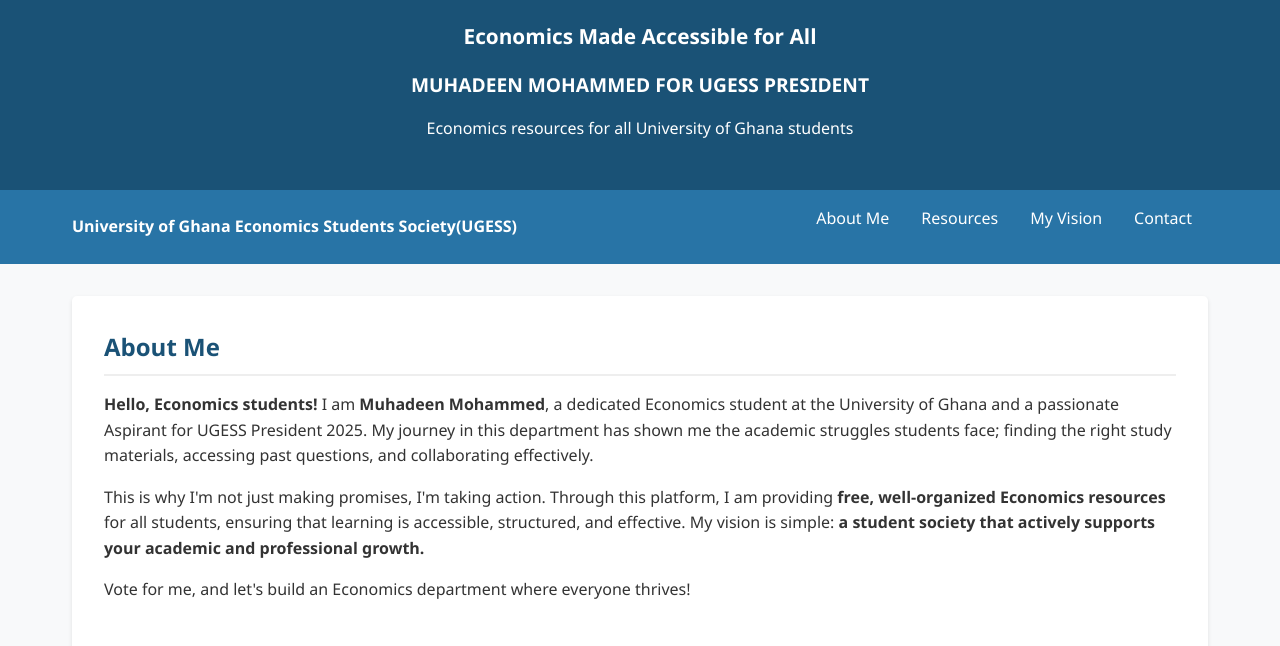
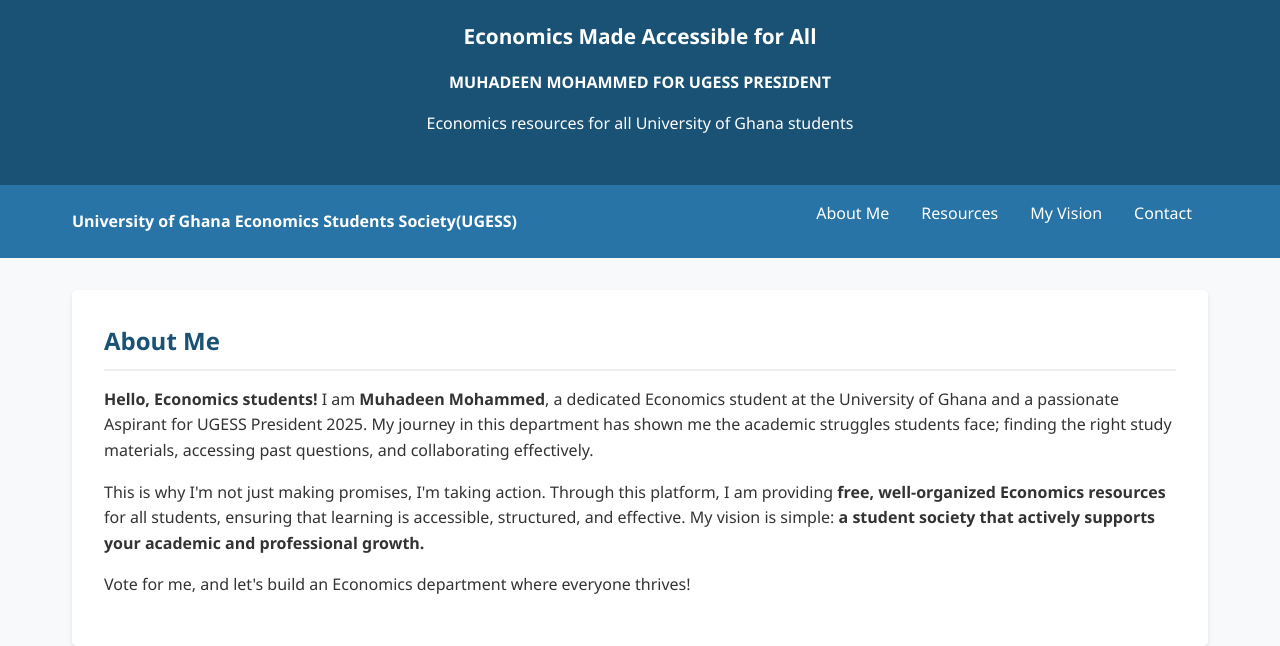
Before and after one commit to Muhadeen/UGESS-ACADEMIC-RESOURCE-HUB-MUHADEEN, a plain HTML site: page index.html in a window 1280 px wide. Shown: the part 155-801 px from the top of the page. Drawn offline with Linux system fonts and the light colour scheme.

Commit message:
Update index.html

```diff
--- a/index.html
+++ b/index.html
@@ -203,7 +203,7 @@
     </div>
         <div class="header-content">
     <h1 class="site-title" style="font-size: 1.3rem;">Economics Made Accessible for All</h1>
-    <h1 class="site-title" style="font-size: 1.2rem;">MUHADEEN MOHAMMED FOR UGESS PRESIDENT</h1>
+    <h1 class="site-title" style="font-size: 1.0rem;">MUHADEEN MOHAMMED FOR UGESS PRESIDENT</h1>
     <p class="tagline" style="font-size: 1rem;">Economics resources for all University of Ghana students</p>
 </div>
     </header>
```
